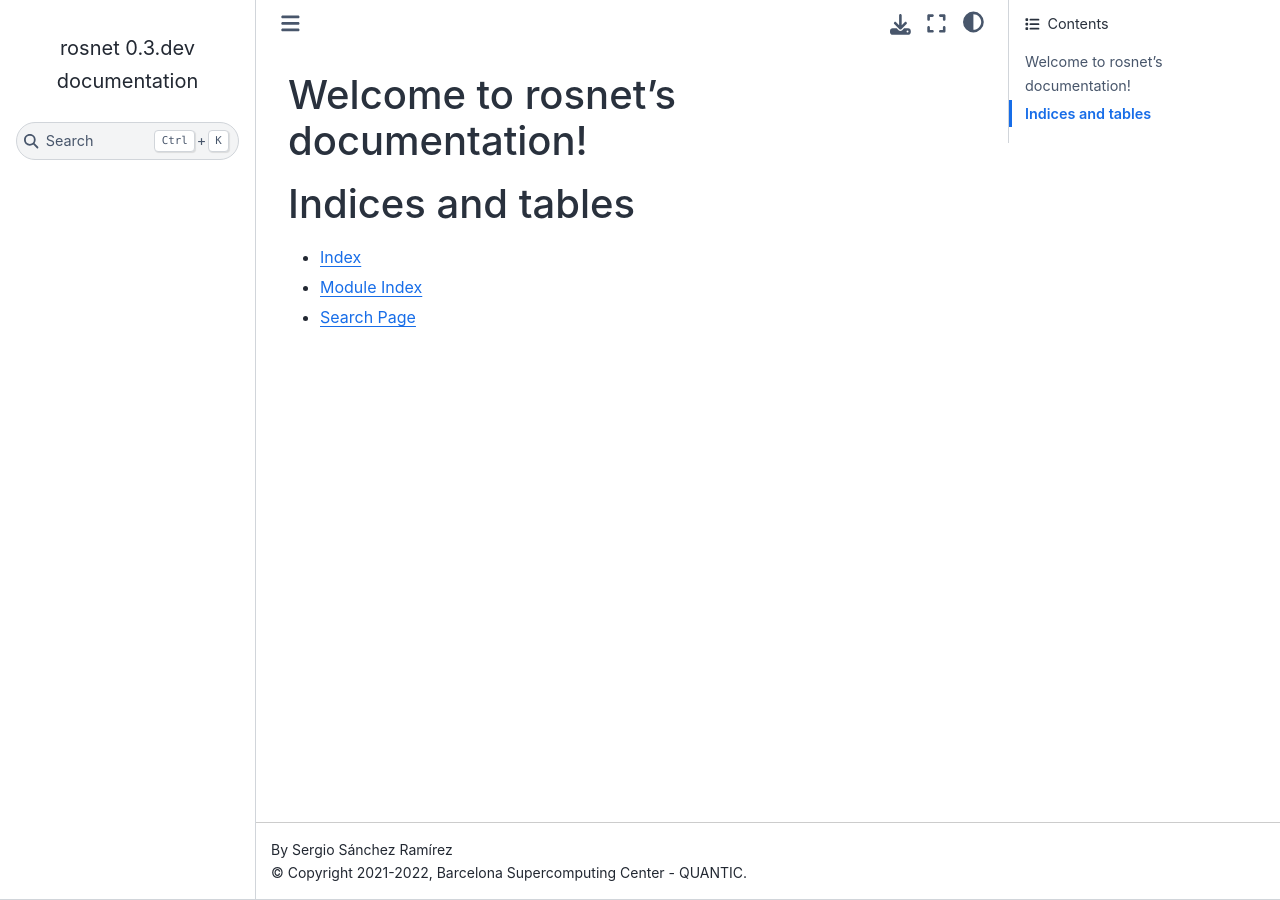
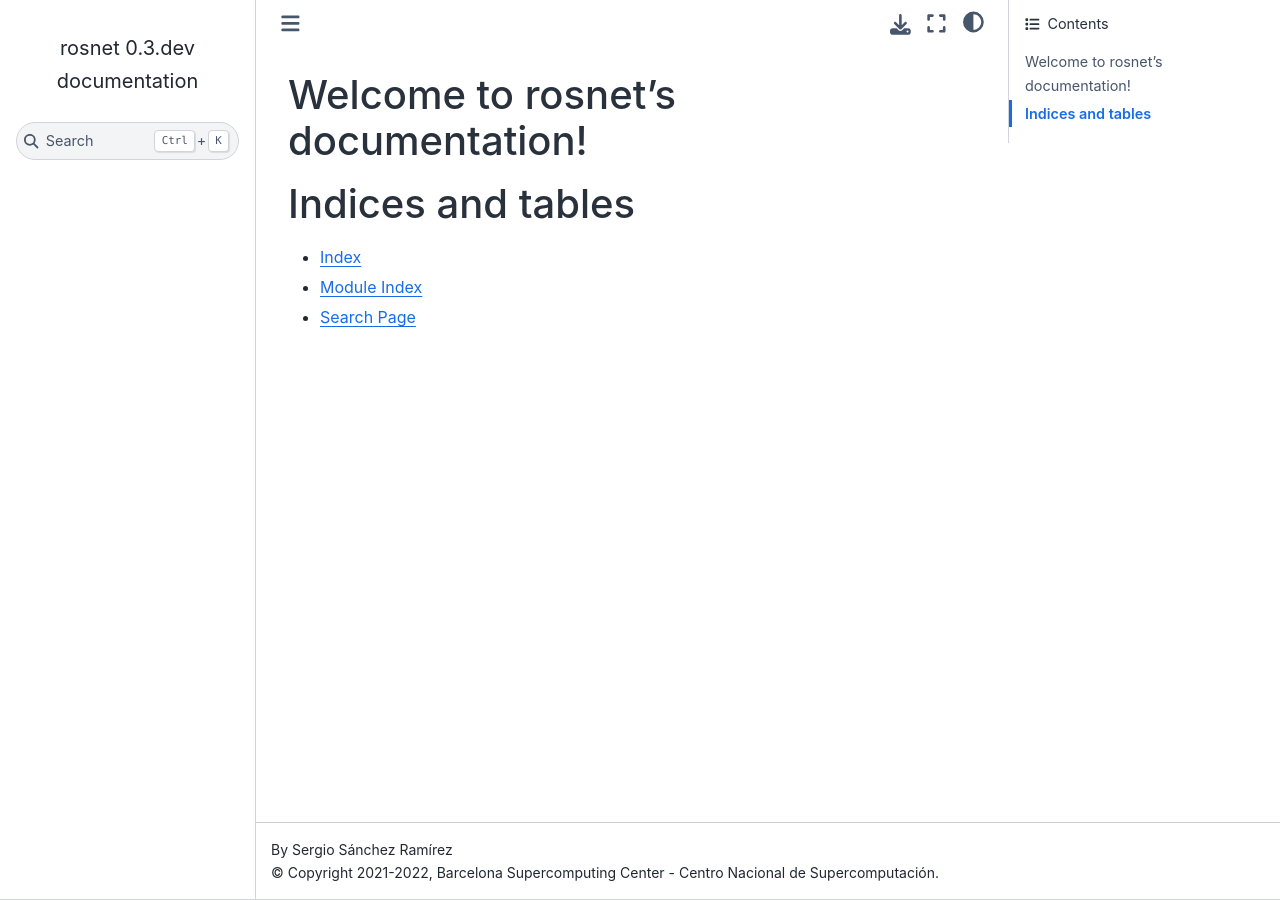
Before and after one commit to bsc-quantic/rosnet, a Sphinx documentation site: the page built from docs/index.rst, in a window 1280 px wide. Built offline with Sphinx 7.4.7 and the Sphinx Book theme 1.1.4, drawn with Linux system fonts in a browser that asks for light colours.

Commit message:
Update copyright notice

```diff
--- a/docs/conf.py
+++ b/docs/conf.py
@@ -18,7 +18,7 @@
 # -- Project information -----------------------------------------------------
 
 project = "rosnet"
-copyright = "2021-2022, Barcelona Supercomputing Center - QUANTIC"
+copyright = "2021-2022, Barcelona Supercomputing Center - Centro Nacional de Supercomputación"
 author = "Sergio Sánchez Ramírez"
 
 # The full version, including alpha/beta/rc tags
```
